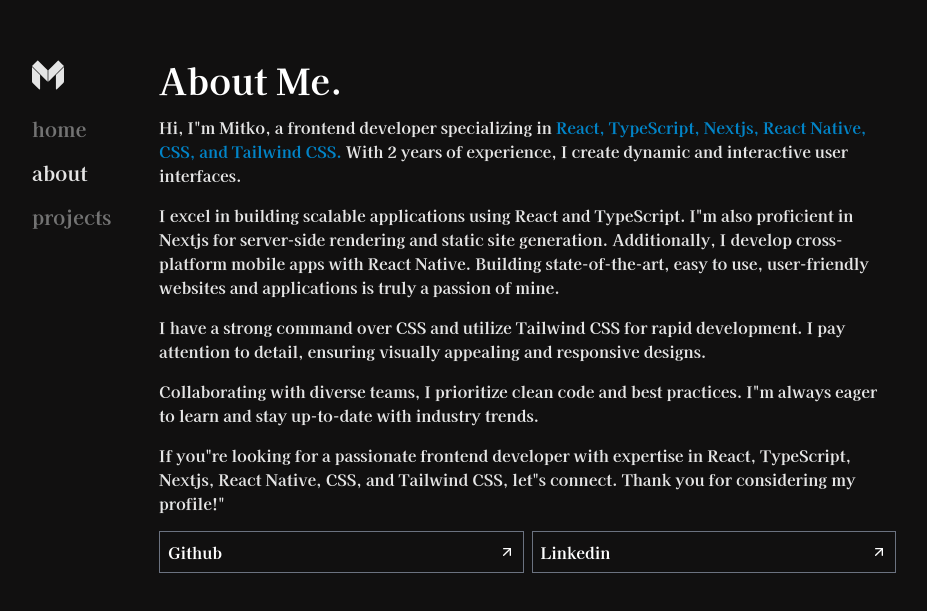
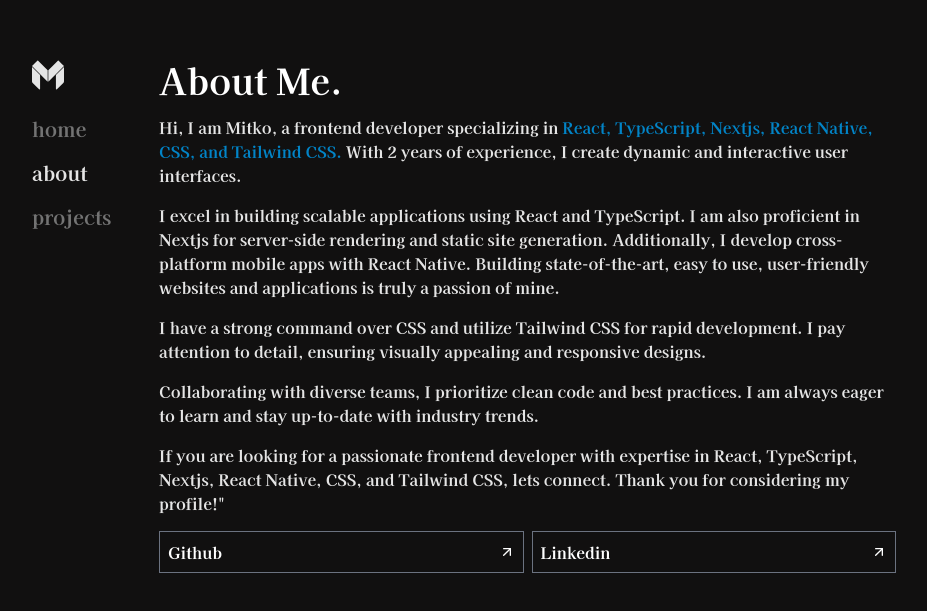
Before and after one commit to devemit/next13-mitko-portfolio, a Next.js app: page /about in a window 1280 px wide. Shown: the part 117-728 px from the top of the page, without its empty margins (176-1103 px from the left). Built offline with nearby package versions, Linux system fonts and the light colour scheme.

Commit message:
apos change

```diff
--- a/app/about/page.tsx
+++ b/app/about/page.tsx
@@ -11,7 +11,7 @@ const page = () => {
     <section>
       <h1 className='text-white text-4xl'>About Me.</h1>
       <p className='text-[#E5E5E5] my-4 '>
-        Hi, I&quot;m Mitko, a frontend developer specializing in{' '}
+        Hi, I am Mitko, a frontend developer specializing in{' '}
         <span className='text-sky-600'>
           React, TypeScript, Nextjs, React Native, CSS, and Tailwind CSS.
         </span>{' '}
@@ -19,9 +19,9 @@ const page = () => {
         interfaces.
       </p>
       <p className='text-[#E5E5E5] my-4'>
-        I excel in building scalable applications using React and TypeScript.
-        I&quot;m also proficient in Nextjs for server-side rendering and static
-        site generation. Additionally, I develop cross-platform mobile apps with
+        I excel in building scalable applications using React and TypeScript. I
+        am also proficient in Nextjs for server-side rendering and static site
+        generation. Additionally, I develop cross-platform mobile apps with
         React Native. Building state-of-the-art, easy to use, user-friendly
         websites and applications is truly a passion of mine.
       </p>
@@ -32,13 +32,13 @@ const page = () => {
       </p>
       <p className='text-[#E5E5E5] my-4'>
         Collaborating with diverse teams, I prioritize clean code and best
-        practices. I&quot;m always eager to learn and stay up-to-date with
-        industry trends.
+        practices. I am always eager to learn and stay up-to-date with industry
+        trends.
       </p>
       <p className='text-[#E5E5E5] my-4'>
-        If you&quot;re looking for a passionate frontend developer with
-        expertise in React, TypeScript, Nextjs, React Native, CSS, and Tailwind
-        CSS, let&quot;s connect. Thank you for considering my profile!"
+        If you are looking for a passionate frontend developer with expertise in
+        React, TypeScript, Nextjs, React Native, CSS, and Tailwind CSS, lets
+        connect. Thank you for considering my profile!"
       </p>
       <div className='flex gap-2'>
         <ButtonLink label={'Github'} href={'https://github.com/devemit'} />
```
